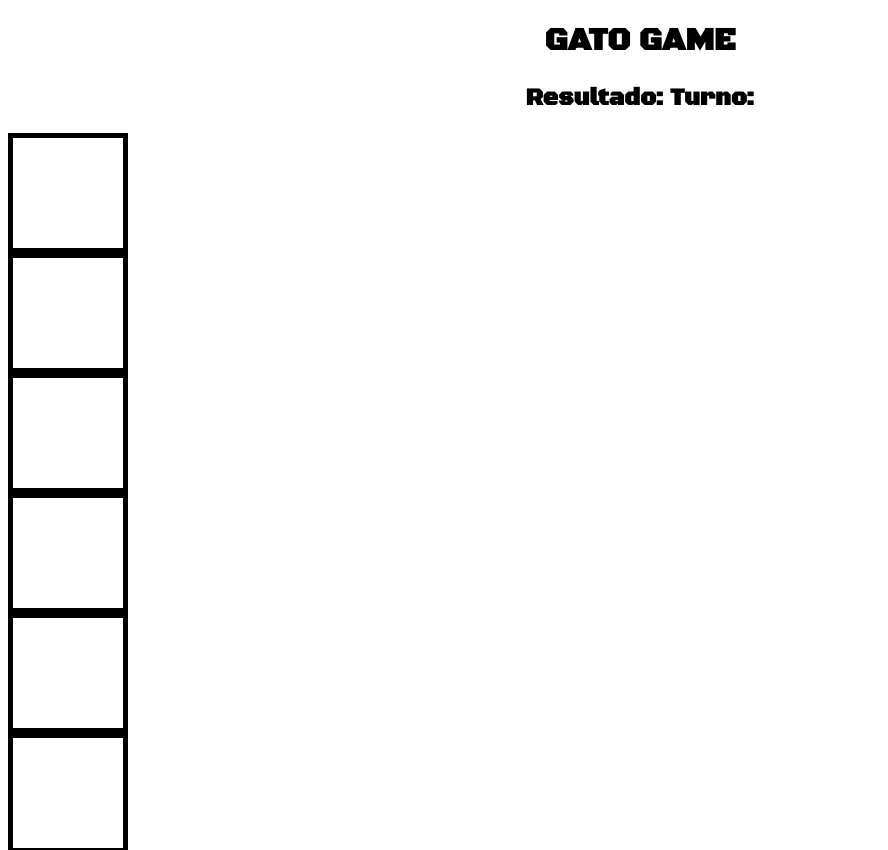
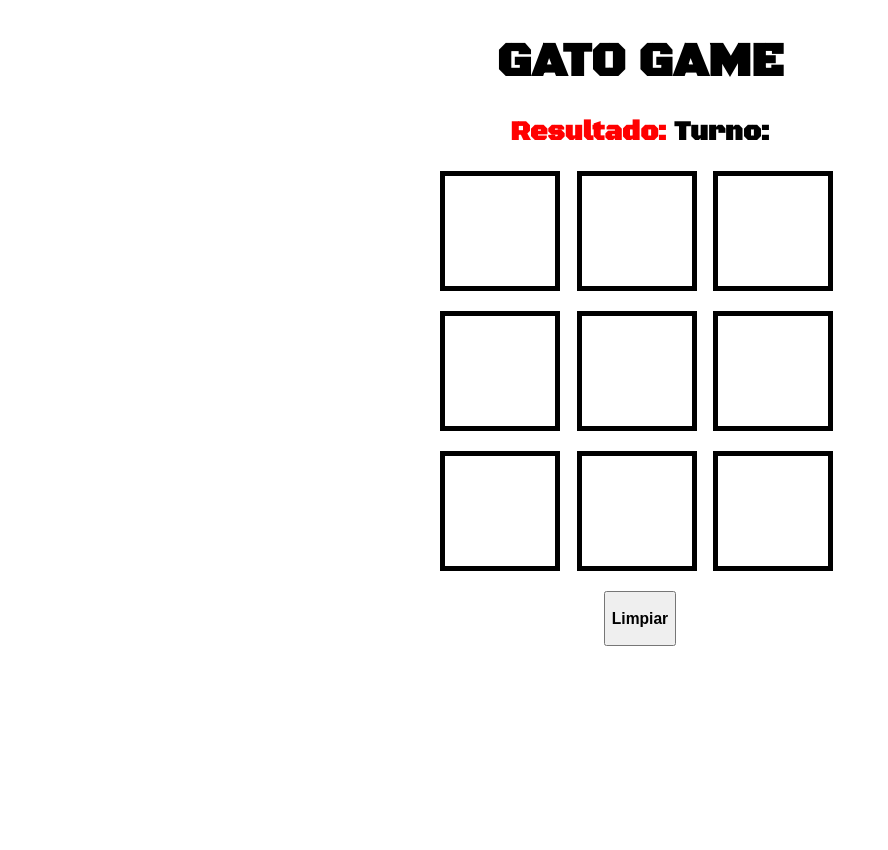
Before and after one commit to stevellanos01/Taller2_Especializacion_Tecnologica1, a Vue app: page / in a window 1280 px wide. Shown: the top 850 px of the page, without its empty margins (0-888 px from the left). After the commit the page ends 800 px from the top, so only its background shows below. Built offline with nearby package versions, Linux system fonts and the light colour scheme.

Commit message:
se agrega estilo a tablero

```diff
--- a/src/components/Dashboard.vue
+++ b/src/components/Dashboard.vue
@@ -48,5 +48,28 @@ export default {
 </script>
 
 <style scoped>
-
+.row {
+  display: grid;
+  grid-template:
+    "a a a"
+    "b b b"
+    "c c c";
+  gap: 10px;
+}
+h1 {
+  text-align: center;
+  margin-bottom: 15px;
+  font-size: 3em;
+}
+.container {
+  max-width: 400px;
+  margin: auto;
+}
+.estado {
+  color: black;
+  font-size: 1.7em;
+}
+.resultado {
+  color: red;
+}
 </style>
```
